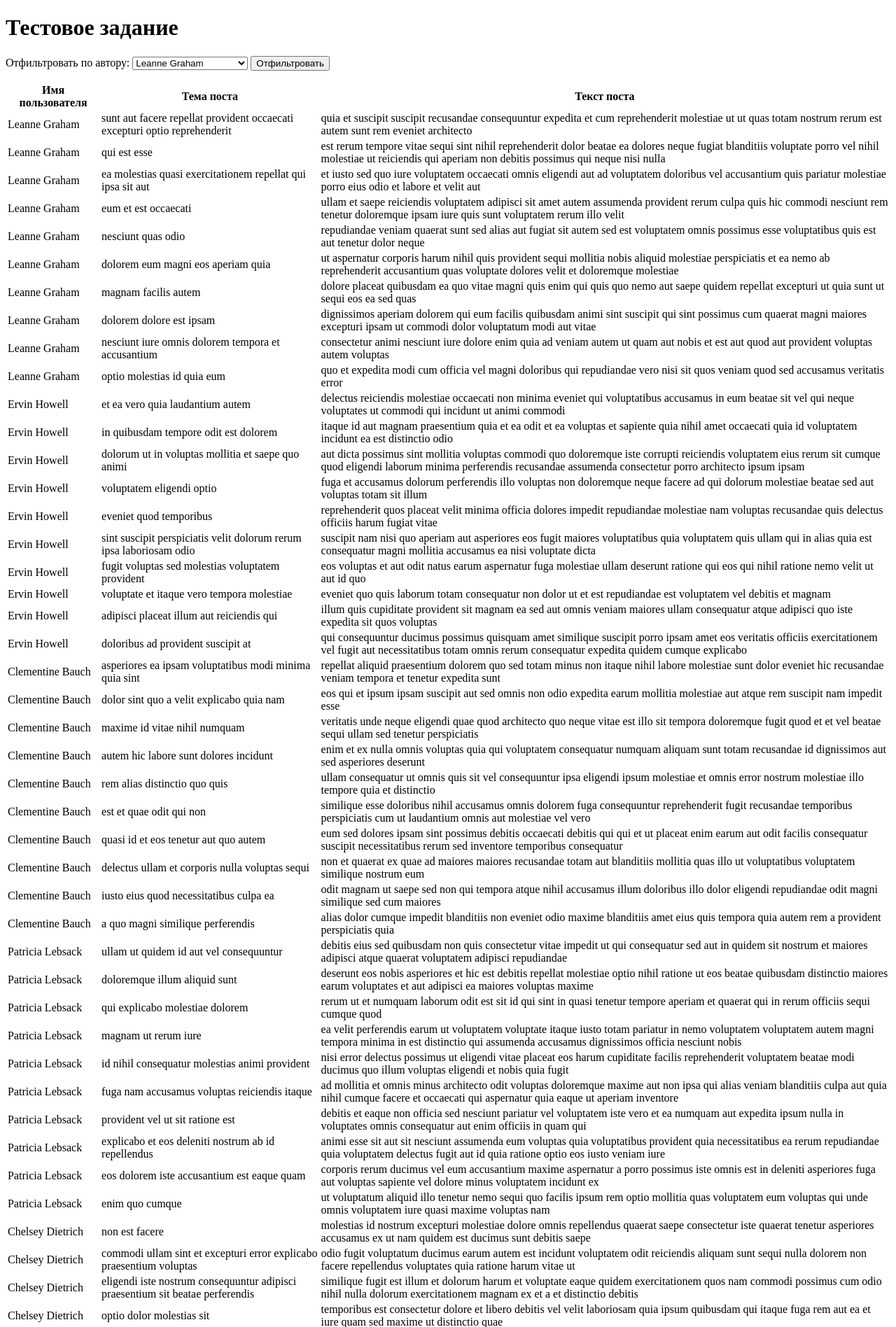
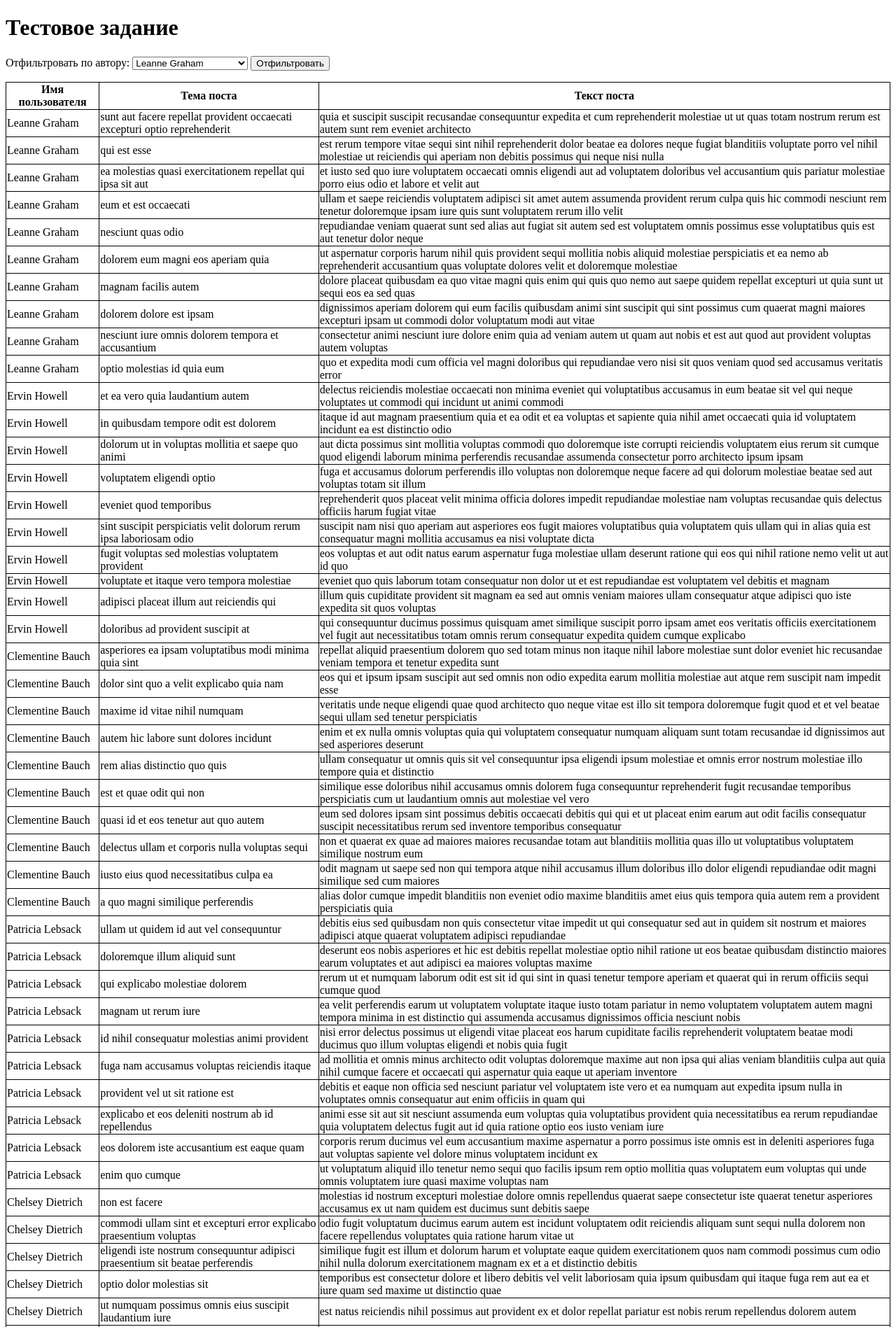
Before and after one commit to Shabdyk/test_task, a Django app: page / in a window 1280 px wide. Shown: the top 1896 px of the page at 70% size. Run offline with Django 3.2, Linux system fonts and the light colour scheme; data comes from the database, SQL or seed files in the repository.

Commit message:
last touches

```diff
--- a/mysite/mysite/settings.py
+++ b/mysite/mysite/settings.py
@@ -16,6 +16,7 @@ import os
 # Build paths inside the project like this: BASE_DIR / 'subdir'.
 BASE_DIR = Path(__file__).resolve().parent.parent
 TEMPLATE_DIR = os.path.join(BASE_DIR, "templates")
+STATIC_DIR = os.path.join(BASE_DIR, "static")
 
 
 # Quick-start development settings - unsuitable for production
@@ -121,6 +122,9 @@ USE_TZ = True
 # https://docs.djangoproject.com/en/3.2/howto/static-files/
 
 STATIC_URL = '/static/'
+STATICFILES_DIRS = [
+    STATIC_DIR,
+]
 
 # Default primary key field type
 # https://docs.djangoproject.com/en/3.2/ref/settings/#default-auto-field
--- /dev/null
+++ b/mysite/static/css/mystyle.css
@@ -0,0 +1,4 @@
+table, th, td {
+  border: 1px solid black;
+  border-collapse: collapse;
+}
--- a/mysite/templates/polls/index.html
+++ b/mysite/templates/polls/index.html
@@ -1,8 +1,12 @@
 <!DOCTYPE html>
+
+{% load static %}
+
 <html>
   <head>
     <meta charset="utf-8">
     <title>Страница с таблицей</title>
+    <link rel="stylesheet" href="{% static "css/mystyle.css" %}">
   </head>
   <body>
     <h1>Тестовое задание</h1>
```
